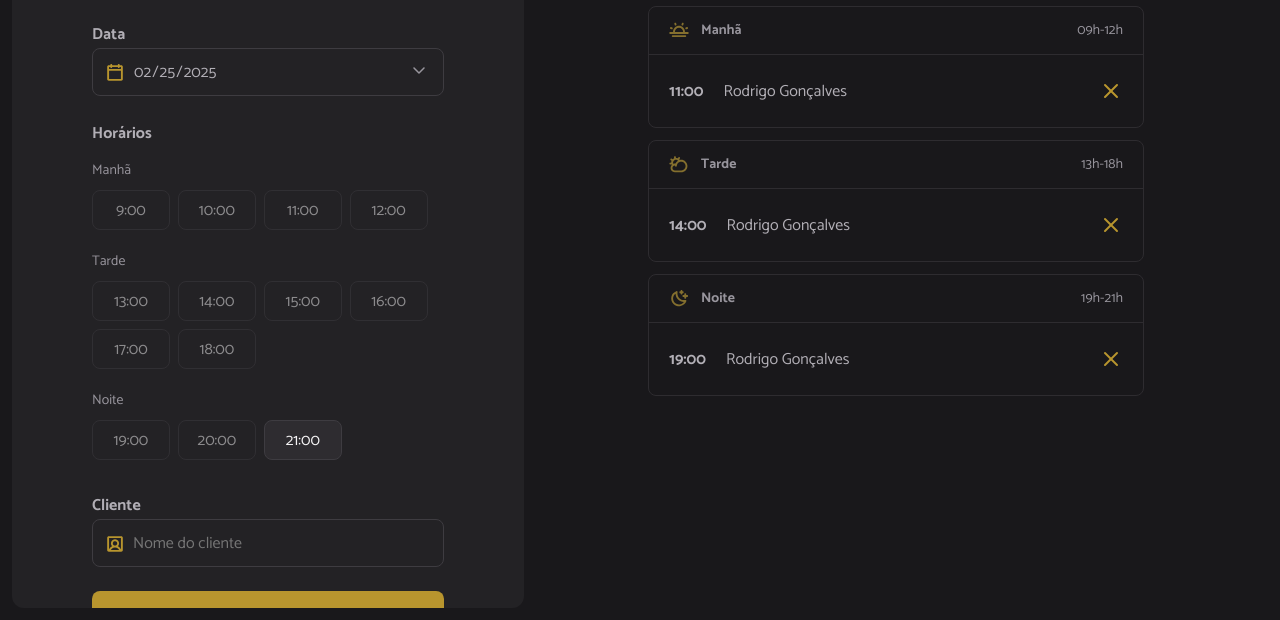
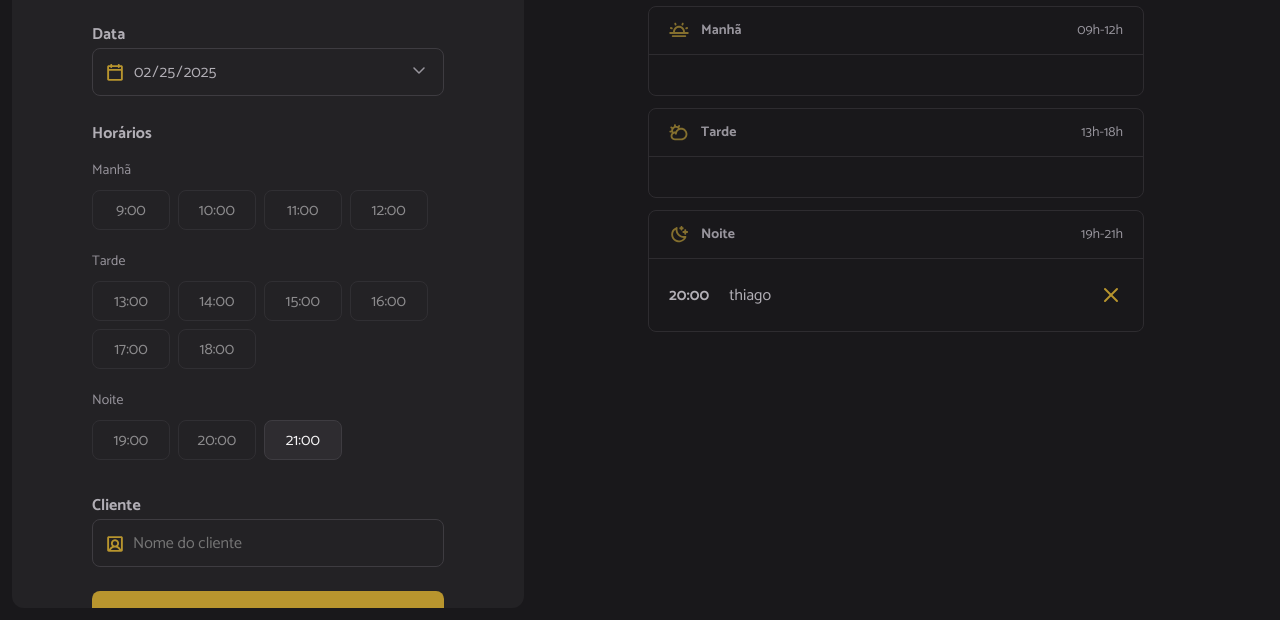
Before and after one commit to thiagosmm/project---hair-day, a website built with webpack: page index.html in a window 1280 px wide. Shown: the part 180-800 px from the top of the page. Built offline with nearby package versions, Linux system fonts and the light colour scheme; data requests are answered from the project's data file.

Commit message:
renderizando os agendamentos do dia

```diff
--- a/index.html
+++ b/index.html
@@ -85,7 +85,7 @@
           </header>
           <ul id="period-morning" class="period">
             <!-- Exemplo  -->
-            <li>
+            <!-- <li>
               <strong>11:00</strong>
               <span>Rodrigo Gonçalves</span>
               <img
@@ -93,7 +93,7 @@
                 alt="Cancelar"
                 class="cancel-icon"
               />
-            </li>
+            </li> -->
           </ul>
         </section>
 
@@ -105,7 +105,7 @@
           </header>
           <ul id="period-afternoon" class="period">
             <!-- Exemplo -->
-            <li>
+            <!-- <li>
               <strong>14:00</strong>
               <span>Rodrigo Gonçalves</span>
               <img
@@ -113,7 +113,7 @@
                 alt="Cancelar"
                 class="cancel-icon"
               />
-            </li>
+            </li> -->
           </ul>
         </section>
 
@@ -125,7 +125,7 @@
           </header>
           <ul id="period-night" class="period">
             <!-- Exemplo -->
-            <li>
+            <!-- <li>
               <strong>19:00</strong>
               <span>Rodrigo Gonçalves</span>
               <img
@@ -133,7 +133,7 @@
                 alt="Cancelar"
                 class="cancel-icon"
               />
-            </li>
+            </li> -->
           </ul>
         </section>
       </aside>
--- a/src/modules/schedules/load.js
+++ b/src/modules/schedules/load.js
@@ -1,5 +1,6 @@
 import { hoursLoad } from "../form/hours-load.js"
 import { scheduleFetchByDay } from "../../services/schedule-fetch-by-day.js"
+import { scheduleShow } from "./show.js"
 
 const selectedDate = document.getElementById("date")
 export async function schedulesDay() {
@@ -8,7 +9,9 @@ export async function schedulesDay() {
 
   //busca agendamentos na API
   const dailySchedules = await scheduleFetchByDay({ date })
-  console.log(dailySchedules)
+
+  //exibe os agendamentos
+  scheduleShow({ dailySchedules })
   //renderiza as horas disponiveis
   hoursLoad({ date })
 }
--- /dev/null
+++ b/src/modules/schedules/show.js
@@ -0,0 +1,54 @@
+import dayjs from "dayjs"
+
+const periodMorning = document.getElementById("period-morning")
+const periodAfternoon = document.getElementById("period-afternoon")
+const periodNight = document.getElementById("period-night")
+
+export function scheduleShow({ dailySchedules }) {
+  try {
+    //limpa as listas
+    periodMorning.innerHTML = ""
+    periodAfternoon.innerHTML = ""
+    periodNight.innerHTML = ""
+
+    //renderiza os agendamentos por periodo
+    dailySchedules.forEach((schedule) => {
+      const item = document.createElement("li")
+      const time = document.createElement("strong")
+      const name = document.createElement("span")
+
+      //adiciona id do agendamento
+      item.setAttribute("data-id", schedule.id)
+
+      time.textContent = dayjs(schedule.when).format("HH:mm")
+      name.textContent = schedule.name
+
+      //cria o icone de cancelar agendamento
+      const cancelIcon = document.createElement("img")
+      cancelIcon.classList.add("cancel-icon")
+      cancelIcon.setAttribute("src", "../../src/assets/cancel.svg")
+      cancelIcon.setAttribute("alt", "Cancelar agendamento")
+
+      //adiciona o tempo, nome e icone no item
+      item.append(time, name, cancelIcon)
+
+      //obtem somente a hora
+      const hour = dayjs(schedule.when).hour()
+
+      //renderiza o agendamento na sessao correta (manha, tarde ou noite)
+      if (hour <= 12) {
+        periodMorning.appendChild(item)
+      } else if (hour > 12 && hour <= 18) {
+        periodAfternoon.appendChild(item)
+      } else {
+        periodNight.appendChild(item)
+      }
+    });
+
+
+
+  } catch (error) {
+    alert("Não foi possível exibir os agendamentos")
+    console.log(error)
+  }
+}
```
